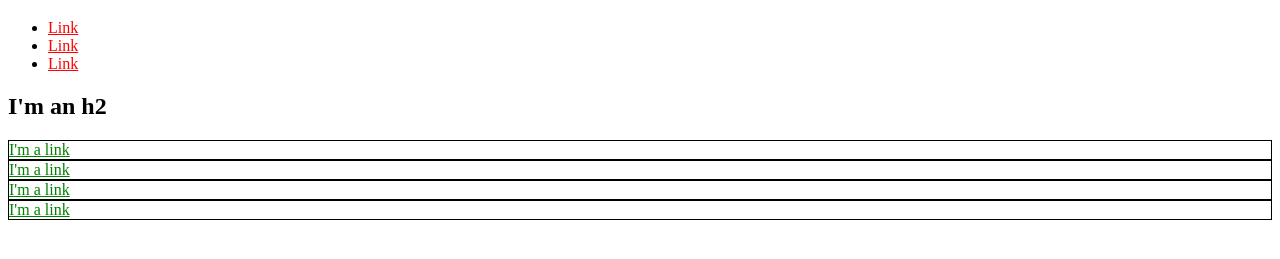
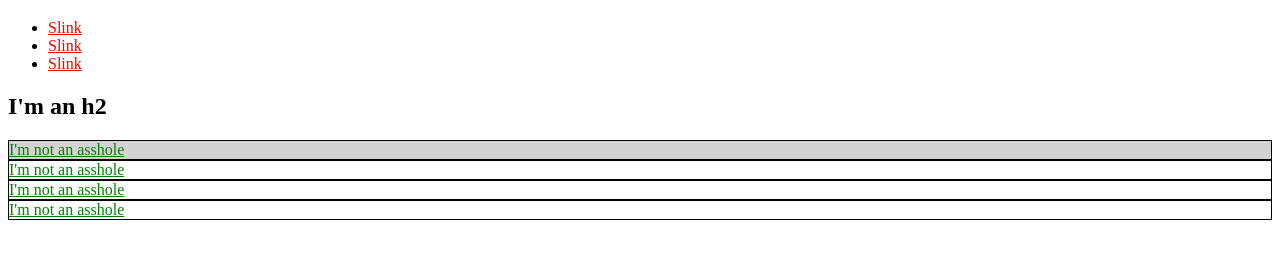
Before and after one commit to dbmogck/dbmogck.github.io, a plain HTML site: page index.html in a window 1280 px wide. Shown: the part 61-320 px from the top of the page. Drawn offline with Linux system fonts and the light colour scheme.

Commit message:
Improve CSS Example

```diff
--- a/index.html
+++ b/index.html
@@ -3,32 +3,46 @@
 <head>
     <title>Test Page: Don't Panic</title>
     <meta charset="utf-8">
+    <style>
+        a {
+            color: red;
+        }
+        #exec-bio {
+            background-color: lightgray;
+        }
+        .bio-box {
+            border: 1px solid black;
+        }
+        .bio-box a {
+            color: green;
+        }
+    </style>
 </head>
 <body>
     <h1>I'm an h1</h1>
     <ul>
         <li>
-            <a href="http://example.com/" style="color: red;">Link</a>
+            <a href="http://example.com/">Slink</a>
         </li>
         <li>
-            <a href="http://example.com/" style="color: red;">Link</a>
+            <a href="http://example.com/">Slink</a>
         </li>
         <li>
-            <a href="http://example.com/" style="color: red;">Link</a>
+            <a href="http://example.com/">Slink</a>
         </li>
     </ul>
     <h2>I'm an h2</h2>
-    <div style="border: 1px solid black;">
-        <a href="http://example.com/" style="color: green;">I'm a link</a>
+    <div id="exec-bio" class="bio-box">
+        <a href="http://example.com/">I'm not an asshole</a>
     </div>
-    <div style="border: 1px solid black;">
-        <a href="http://example.com/" style="color: green;">I'm a link</a>
+    <div class="bio-box">
+        <a href="http://example.com/">I'm not an asshole</a>
     </div>
-    <div style="border: 1px solid black;">
-        <a href="http://example.com/" style="color: green;">I'm a link</a>
+    <div class="bio-box">
+        <a href="http://example.com/">I'm not an asshole</a>
     </div>
-    <div style="border: 1px solid black;">
-        <a href="http://example.com/" style="color: green;">I'm a link</a>
+    <div class="bio-box">
+        <a href="http://example.com/">I'm not an asshole</a>
     </div>
 </body>
 </html>
```
